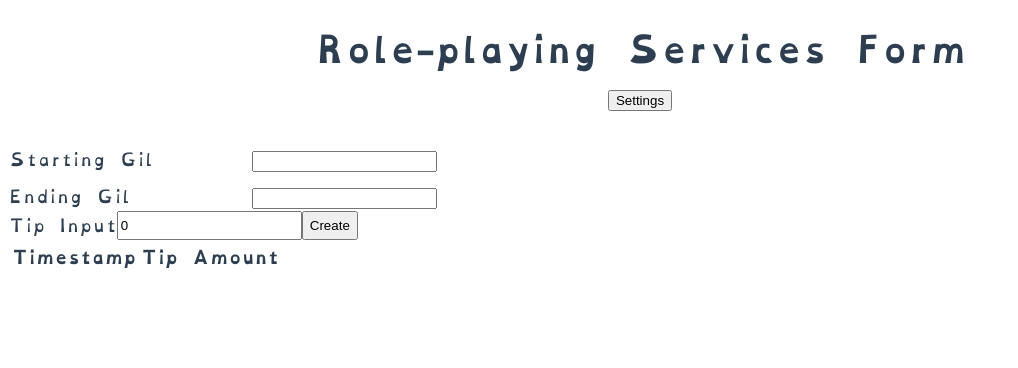
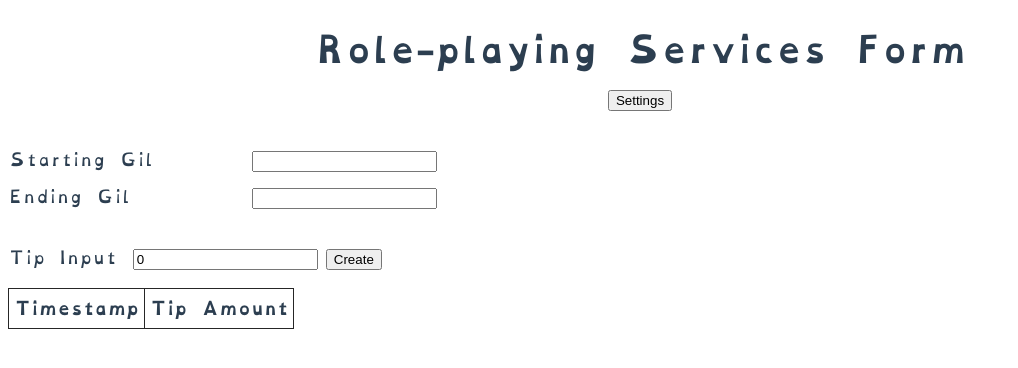
Before and after one commit to WhichWitchWife/rp-services-calculator, a JavaScript app: page / in a window 1280 px wide. Shown: the top 368 px of the page, without its empty margins (0-1018 px from the left). Built offline with nearby package versions, Linux system fonts and the light colour scheme.

Commit message:
style tips

```diff
--- a/src/Tips.vue
+++ b/src/Tips.vue
@@ -15,7 +15,7 @@ onMounted(() => {
 
 <template>
   <TipInput @push-tip="onPushedTip" />
-  <table>
+  <table class="tips-table">
     <tr>
       <th>Timestamp</th>
       <th>Tip Amount</th>
--- a/src/style.css
+++ b/src/style.css
@@ -5,6 +5,7 @@
 
 :root {
   --pop-up-z-index: 10;
+  --dark-gray: oklch(0.2706 0 184);
 }
 
 #app {
@@ -47,7 +48,7 @@
 }
 
 .pop-up {
-  border: oklch(0.2706 0 184) 0.1rem solid;
+  border: var(--dark-gray) 0.1rem solid;
   border-radius: 0.5rem;
   left: 25%;
   position: absolute;
@@ -109,5 +110,27 @@
 }
 
 .tip-entry {
+  align-items: baseline;
   display: flex;
+  margin-bottom: 1rem;
+  margin-top: 2rem;
+  /*justify-content: space-between;*/
+  /*width: 50vw;*/
+  label {
+    margin-right: 1rem;
+  }
+
+  button {
+    margin-left: 0.5rem;
+  }
 }
+
+.tips-table {
+  border-collapse: collapse;
+
+  th,
+  td {
+    border: var(--dark-gray) 0.08rem solid;
+    padding: 0.3rem;
+  }
+}
```
